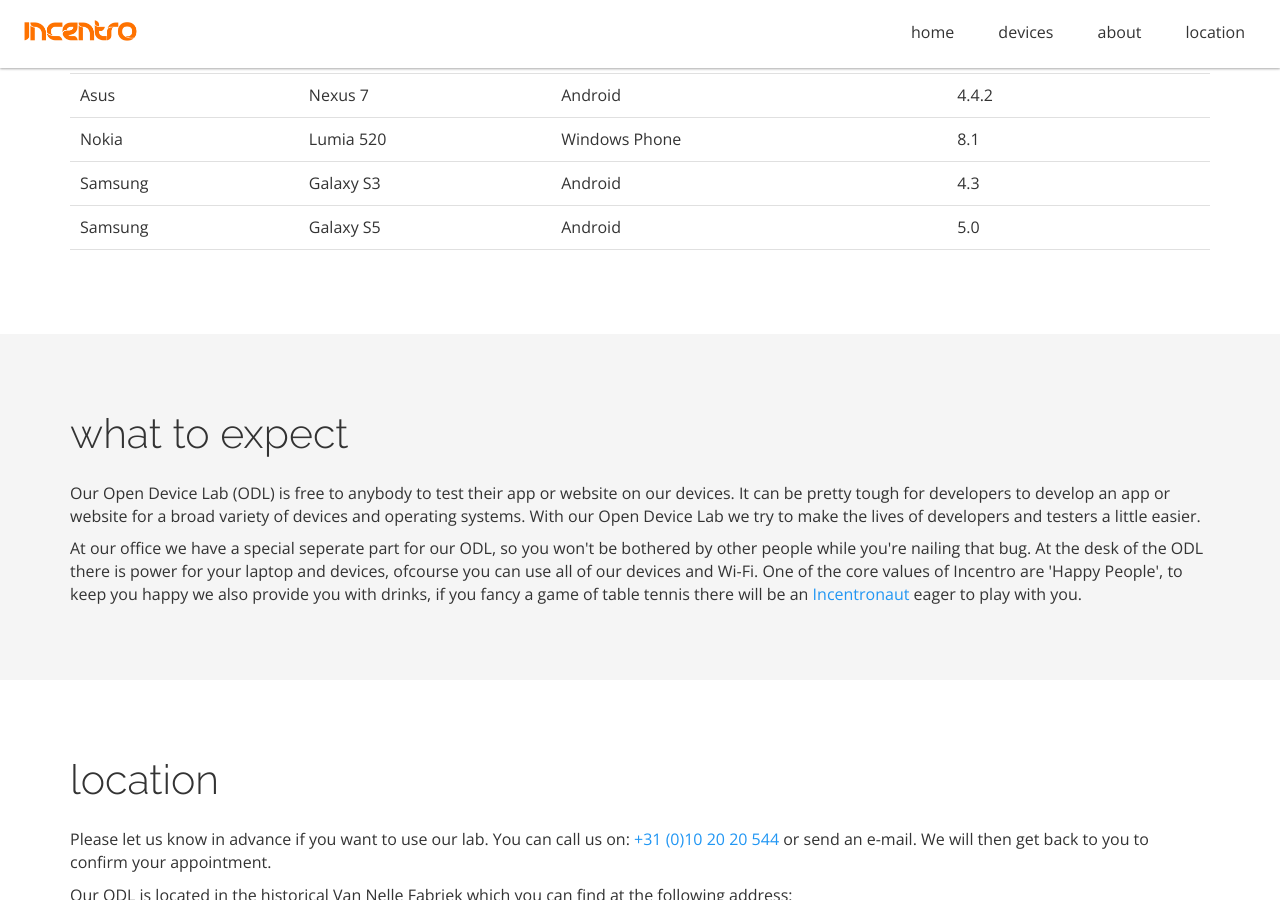
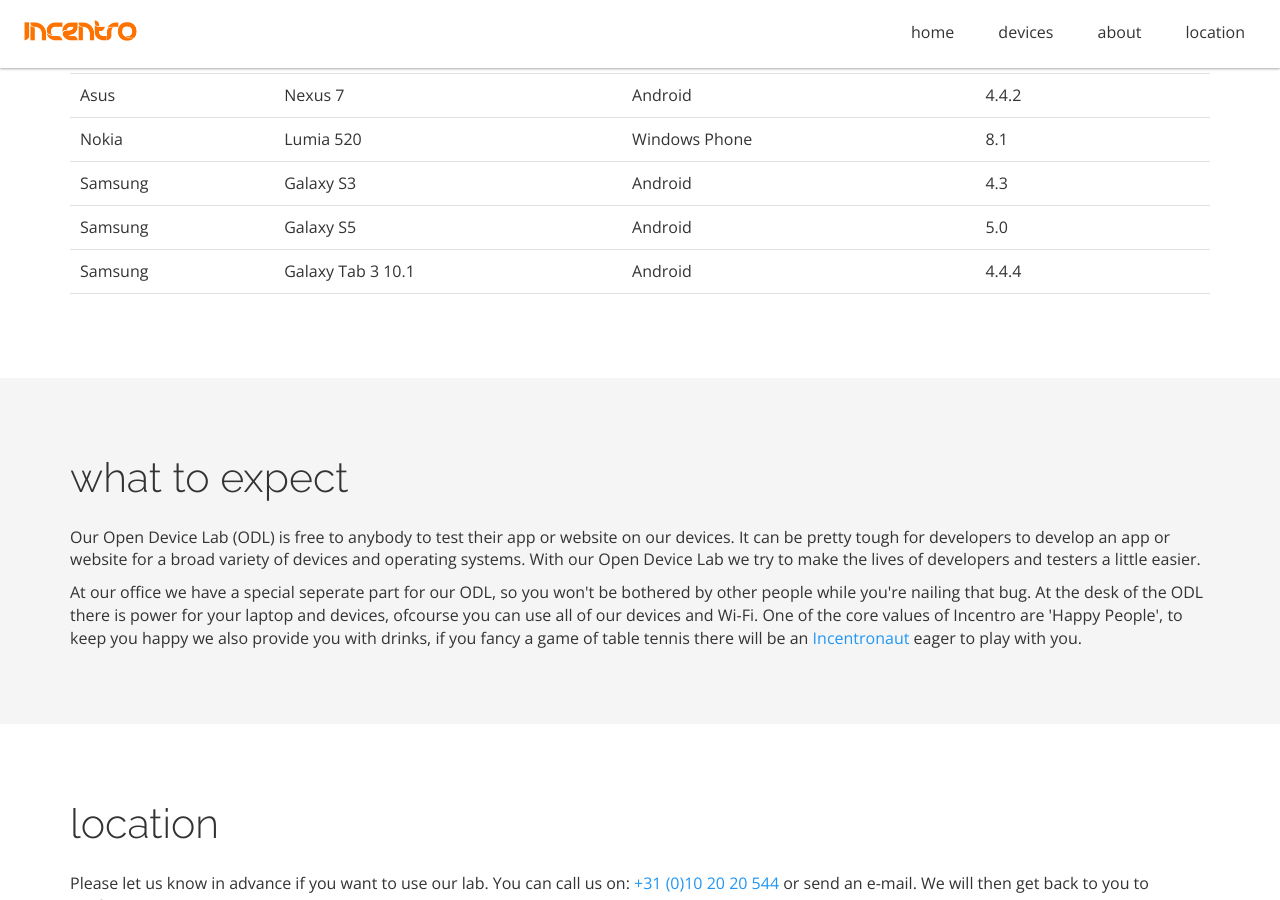
Before and after one commit to incentro/devicelab, a Jekyll site: the page built from index.html, in a window 1280 px wide and 900 px high, scrolled down 1008 px. Built offline with Jekyll 4.4.1, drawn with Linux system fonts in a browser that asks for light colours; nearby versions of some CDN libraries; Markdown is read by kramdown in place of the engine named in the settings.

Commit message:
Update devicelist.yml

```diff
--- a/_data/devicelist.yml
+++ b/_data/devicelist.yml
@@ -45,3 +45,9 @@
   device: Galaxy S5
   os: Android
   osversion: 5.0
+
+- title: SamsungGalaxyTab3.4.3
+  vendor: Samsung
+  device: Galaxy Tab 3 10.1
+  os: Android
+  osversion: 4.4.4
```
